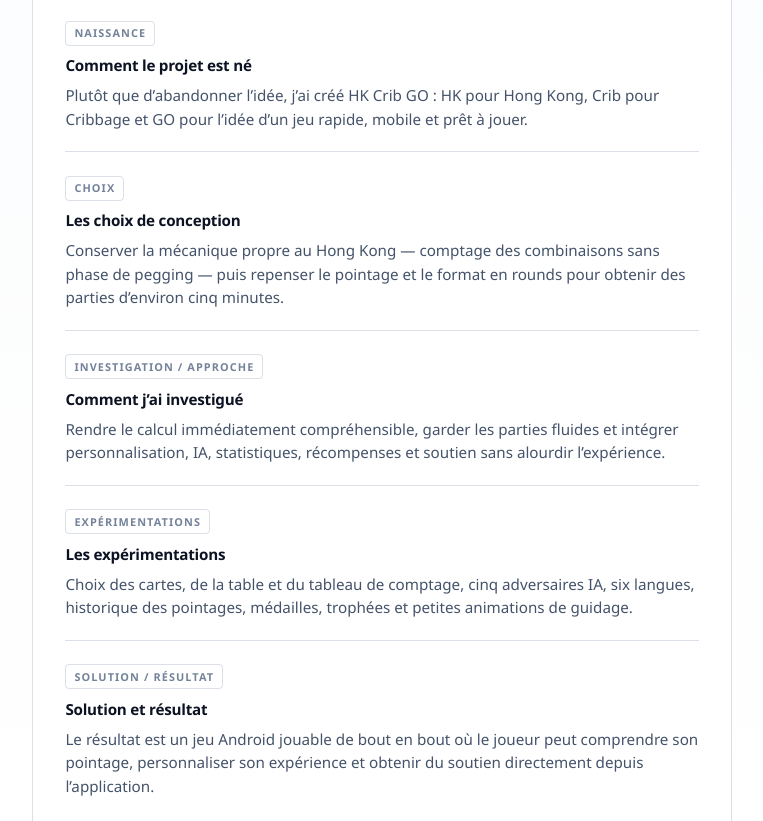
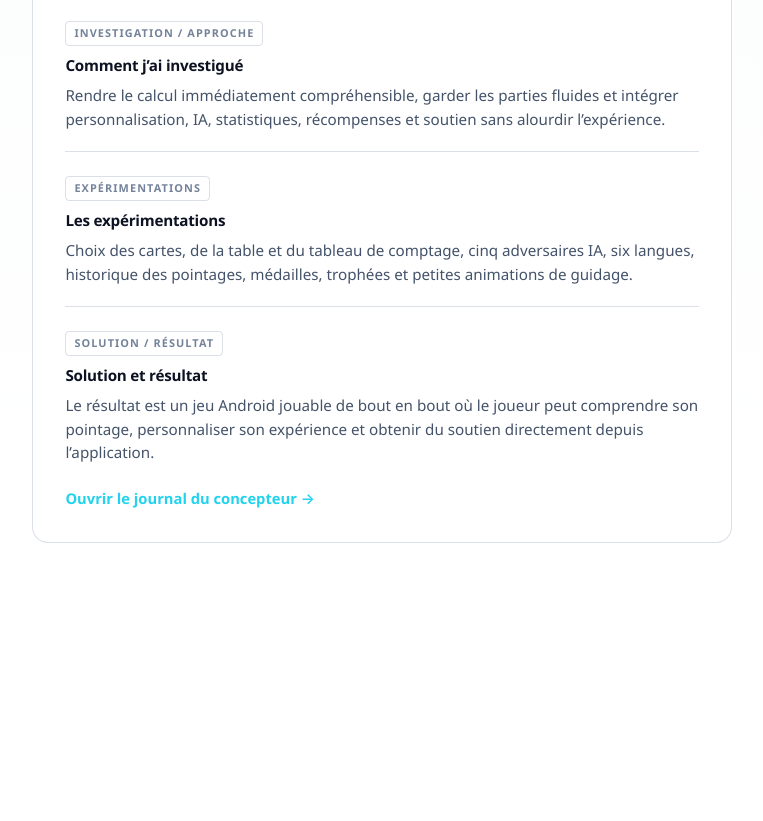
Before and after one commit to francismanseau-oss/portfolio, a plain HTML site: page projects/index.html in a window 1280 px wide. Shown: the part 4670-5491 px from the top of the page, without its empty margins (258-1021 px from the left). After the commit the page ends 5293 px from the top, so only its background shows below. Drawn offline with Linux system fonts and the light colour scheme.

Commit message:
Retire les doublons de l’étude HK Crib GO

```diff
--- a/projects/index.html
+++ b/projects/index.html
@@ -912,8 +912,6 @@
             irritation: "J’aime jouer au cribbage Hong Kong dehors, mais dès qu’il vente, les cartes s’envolent et je passe mon temps à les ramasser.",
             why: "Pouvoir jouer au Hong Kong n’importe où, sans cartes physiques, dans un format rapide adapté à une pause ou à l’heure du dîner.",
             problem: "Je n’ai pas trouvé d’application correspondant à cette variante. À deux joueurs, une partie traditionnelle peut aussi exceptionnellement approcher 1 h 30, une durée que je trouvais mal adaptée à un usage mobile.",
-            birth: "Plutôt que d’abandonner l’idée, j’ai créé HK Crib GO : HK pour Hong Kong, Crib pour Cribbage et GO pour l’idée d’un jeu rapide, mobile et prêt à jouer.",
-            choices: "Conserver la mécanique propre au Hong Kong — comptage des combinaisons sans phase de pegging — puis repenser le pointage et le format en rounds pour obtenir des parties d’environ cinq minutes.",
             challenges: "Rendre le calcul immédiatement compréhensible, garder les parties fluides et intégrer personnalisation, IA, statistiques, récompenses et soutien sans alourdir l’expérience.",
             experiments: "Choix des cartes, de la table et du tableau de comptage, cinq adversaires IA, six langues, historique des pointages, médailles, trophées et petites animations de guidage.",
             learnings: "Le résultat est un jeu Android jouable de bout en bout où le joueur peut comprendre son pointage, personnaliser son expérience et obtenir du soutien directement depuis l’application."
```
